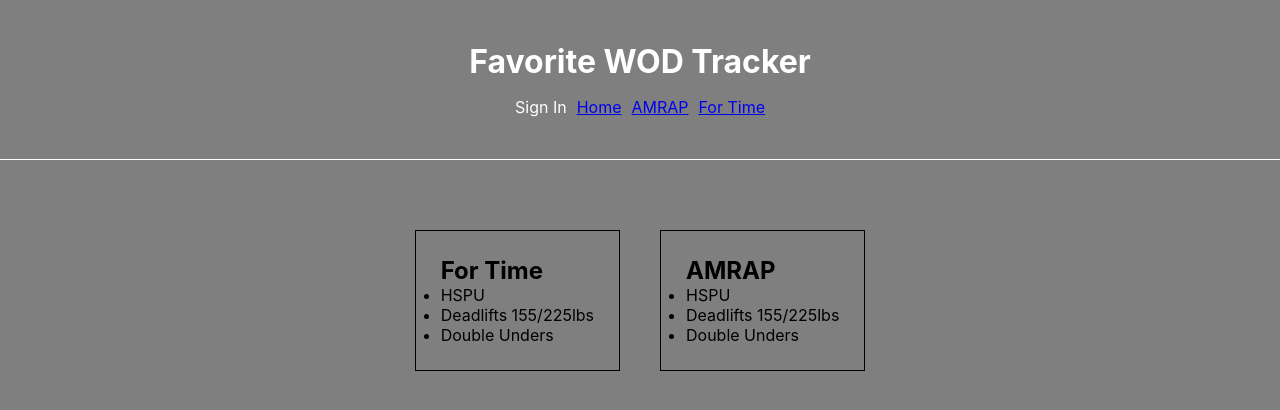
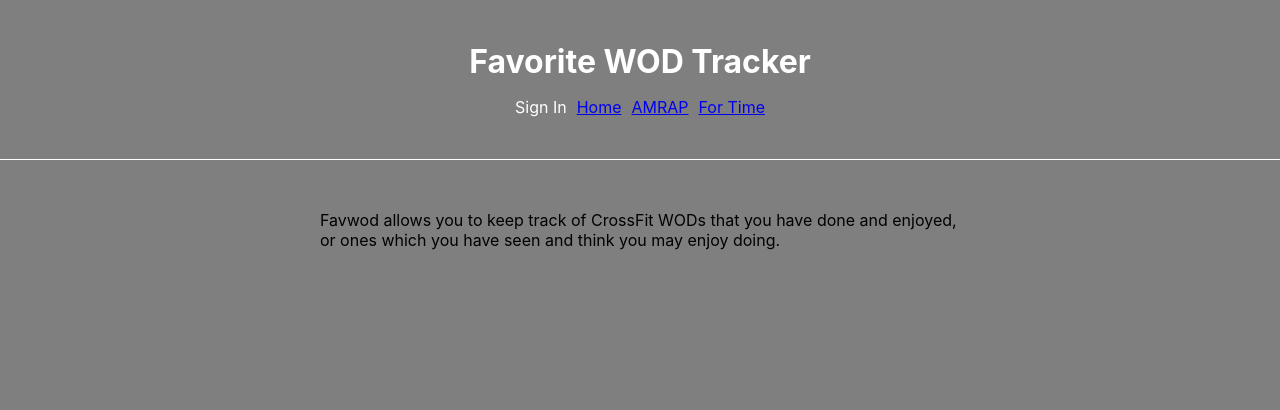
Before and after one commit to pdad04/favwod, a React (Create React App) app in the folder favwod/: page / in a window 1280 px wide. Shown: the top 410 px of the page. Built offline with nearby package versions, Linux system fonts and the light colour scheme.

Commit message:
Updated grid layout

```diff
--- a/favwod/src/App.js
+++ b/favwod/src/App.js
@@ -12,13 +12,15 @@
     return (
       <div className="App">
         <Header />
+        <div className="container">
           <Router>
             <Switch>
-            <Route exact path="/" component={SavedWod} />
+              <Route exact path="/" component={Main} />
               <Route path="/AMRAP" component={AMRAP} />
               <Route path="/FORTIME" component={ForTime} />
             </Switch>
           </Router>
+          </div>
       </div>
     );
   }
--- a/favwod/src/components/AMRAP.js
+++ b/favwod/src/components/AMRAP.js
@@ -16,7 +16,7 @@
 
     render(){
         return(
-            <div className="content">
+            <div className="content full-width">
                 <h1>AMRAP</h1>
                 <form className="wod-inputs">
                     <label htmlFor="name">Time</label>
--- a/favwod/src/components/ForTime.js
+++ b/favwod/src/components/ForTime.js
@@ -16,7 +16,7 @@
 
     render(){
         return(
-            <div className="content">
+            <div className="content full-width">
                 <h1>ForTime</h1>
                 <form className="wod-inputs">
                     <label htmlFor="name">Time</label>
--- a/favwod/src/components/Main.js
+++ b/favwod/src/components/Main.js
@@ -1,7 +1,7 @@
 import React from 'react';
 
 const Main = () => (
-    <div className="content">
+    <div className="content full-width">
         <p>Favwod allows you to keep track of CrossFit WODs that you have done and enjoyed, or ones which
             you have seen and think you may enjoy doing.
         </p>
--- a/favwod/src/components/SavedWod.js
+++ b/favwod/src/components/SavedWod.js
@@ -1,6 +1,7 @@
 import React from 'react';
 
 const SavedWod = () => (
+    <React.Fragment>
         <div class="content">
             <div className="wods">
                 <h2>For Time</h2>
@@ -10,6 +11,8 @@
                     <li>Double Unders</li>
                 </ul>
             </div>
+        </div>
+        <div class="content">
             <div className="wods">
                 <h2>AMRAP</h2>
                 <ul>
@@ -19,6 +22,34 @@
                 </ul>
             </div>
         </div>
+        <div class="content">
+            <div className="wods">
+                <h2>AMRAP</h2>
+                <ul>
+                    <li>10-1 Deadlifts 155/225lbs</li>
+                    <li>1-10 HSPU</li>
+                </ul>
+            </div>
+        </div>
+        <div class="content">
+            <div className="wods">
+                <h2>AMRAP</h2>
+                <ul>
+                    <li>10-1 Deadlifts 155/225lbs</li>
+                    <li>1-10 HSPU</li>
+                </ul>
+            </div>
+        </div>
+        <div class="content">
+            <div className="wods">
+                <h2>AMRAP</h2>
+                <ul>
+                    <li>10-1 Deadlifts 155/225lbs</li>
+                    <li>1-10 HSPU</li>
+                </ul>
+            </div>
+        </div>
+    </React.Fragment>
 );
 
 export default SavedWod;
--- a/favwod/src/css/styles.css
+++ b/favwod/src/css/styles.css
@@ -9,11 +9,25 @@
 }
 
 .App {
-    display: grid;
-    grid-template-columns: 0.5fr;
+    /* display: grid;
+    grid-template-columns: 1fr;
     grid-template-rows: auto;
+    grid-gap: 15px;
     grid-template-areas:
         "header header"
+        "main main";
+    justify-items: center; */
+}
+
+.container{
+    width: 50%;
+    margin: 0 auto;
+    display: grid;
+    grid-template-columns: repeat(2, 1fr);
+    grid-template-rows: auto;
+    grid-gap: 15px;
+    grid-template-areas:
+        /* "header header" */
         "main main";
     justify-items: center;
 }
@@ -23,7 +37,6 @@
     justify-content: center;
     grid-area: header;
     text-align: center;
-    width: 100%;
     height: 20vh;
     margin-bottom: 50px;
     color: white;
@@ -31,7 +44,8 @@
 }
 
 .content {
-    grid-area: main;
+    /* grid-area: main; */
+    /* text-align: center; */
 }
 
 .site-nav ul {
@@ -53,7 +67,13 @@
 
 .wods {
     display: inline-block;
+    height: 250px;
+    width: 250px;
     margin: 20px;
     border: 1px solid black;
     padding: 25px;
 }
+
+.full-width{
+    grid-column: 1 / -1;
+}
```
Lines whose indentation alone changed are shown as unchanged.
